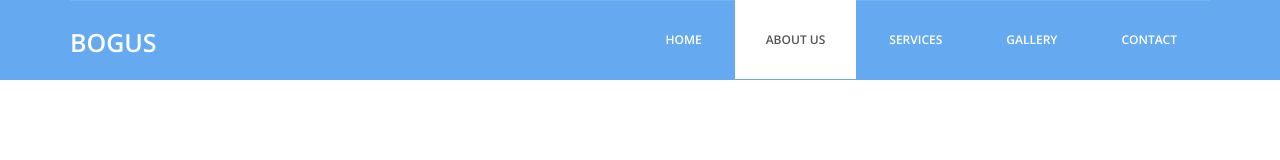
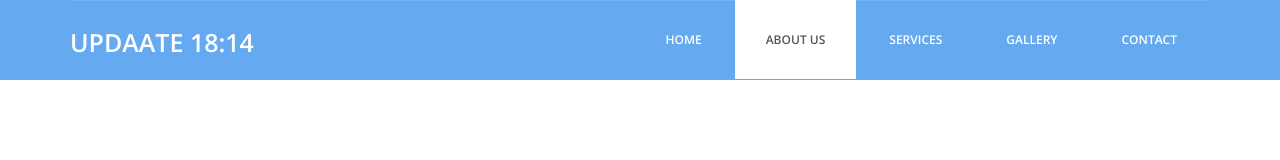
Before and after one commit to githubuser8024/website, a plain HTML site: page about.html in a window 1280 px wide. Shown: the top 160 px of the page. Drawn offline with nearby package versions, Linux system fonts and the light colour scheme.

Commit message:
Update about.html

```diff
--- a/about.html
+++ b/about.html
@@ -32,7 +32,7 @@
                         <span class="icon-bar"></span>
                     </button>
                    <div class="navbar-brand">
-						<a href="index.html"><h1>bogus</h1></a>
+						<a href="index.html"><h1>Updaate 18:14</h1></a>
 					</div>
                 </div>
                 <div class="navbar-collapse collapse">
```
